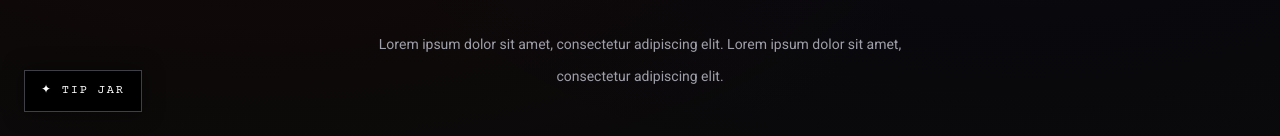
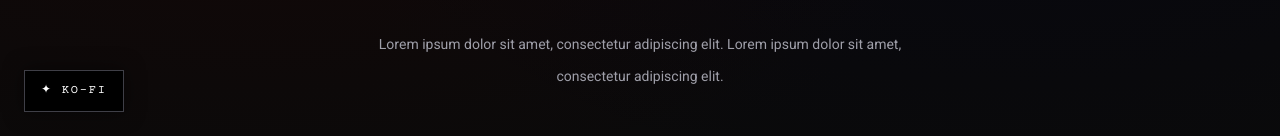
Before and after one commit to laybuh/aliveafterparadise, a Next.js app: page / in a window 1280 px wide. Shown: the part 664-800 px from the top of the page. Built offline with nearby package versions, Linux system fonts and the light colour scheme.

Commit message:
Changed ko-fi button.

```diff
--- a/app/layout.tsx
+++ b/app/layout.tsx
@@ -40,7 +40,7 @@ export default function RootLayout({
           className="fixed bottom-6 left-6 z-50 flex items-center gap-2 bg-black border border-zinc-700 hover:border-white text-white text-xs font-typewriter tracking-[0.15em] uppercase px-4 py-3 transition-all duration-300 hover:bg-zinc-900"
           style={{ boxShadow: "0 0 20px rgba(0,0,0,0.5)" }}
         >
-          ✦ tip jar
+          ✦ ko-fi
         </a>
       </body>
     </html>
```
